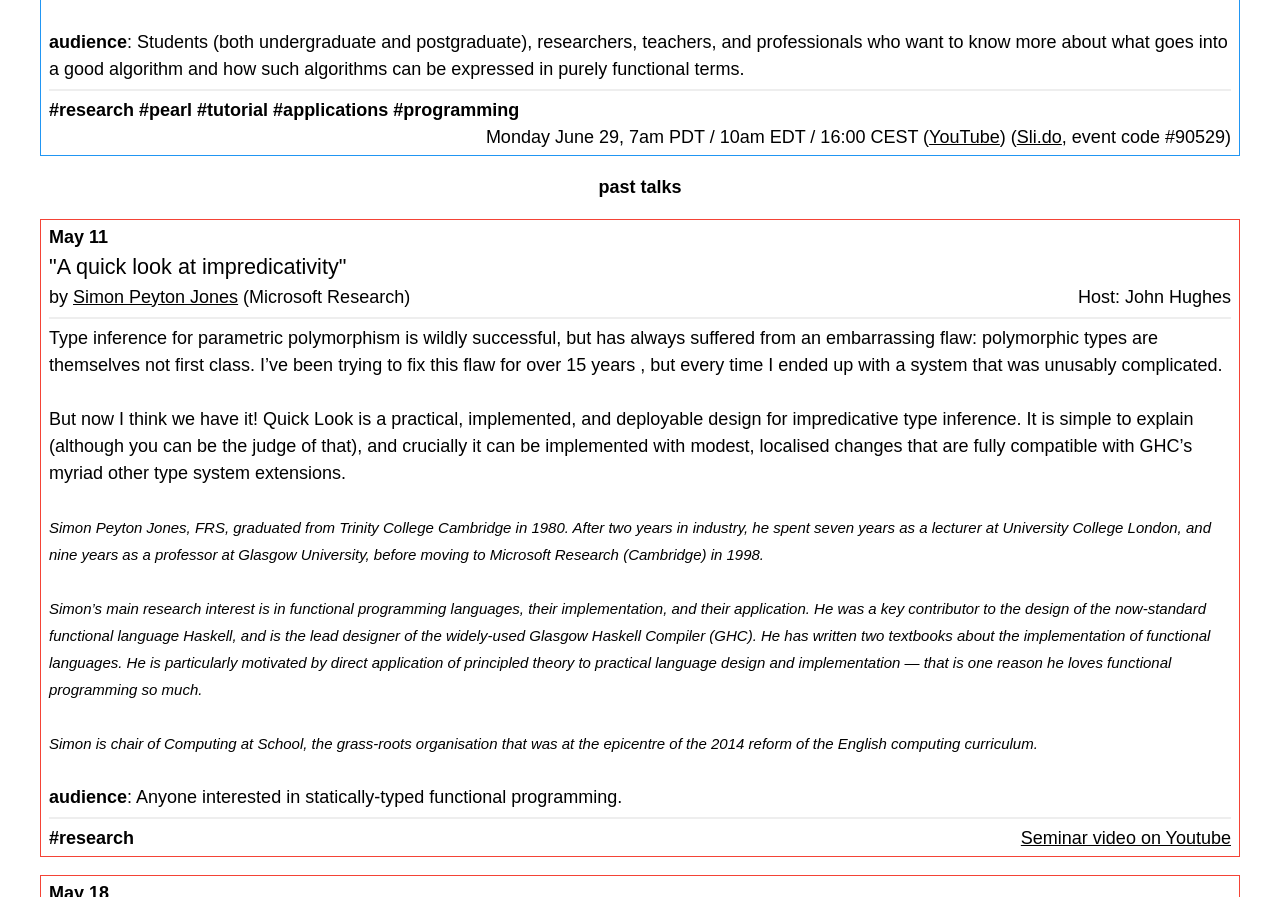
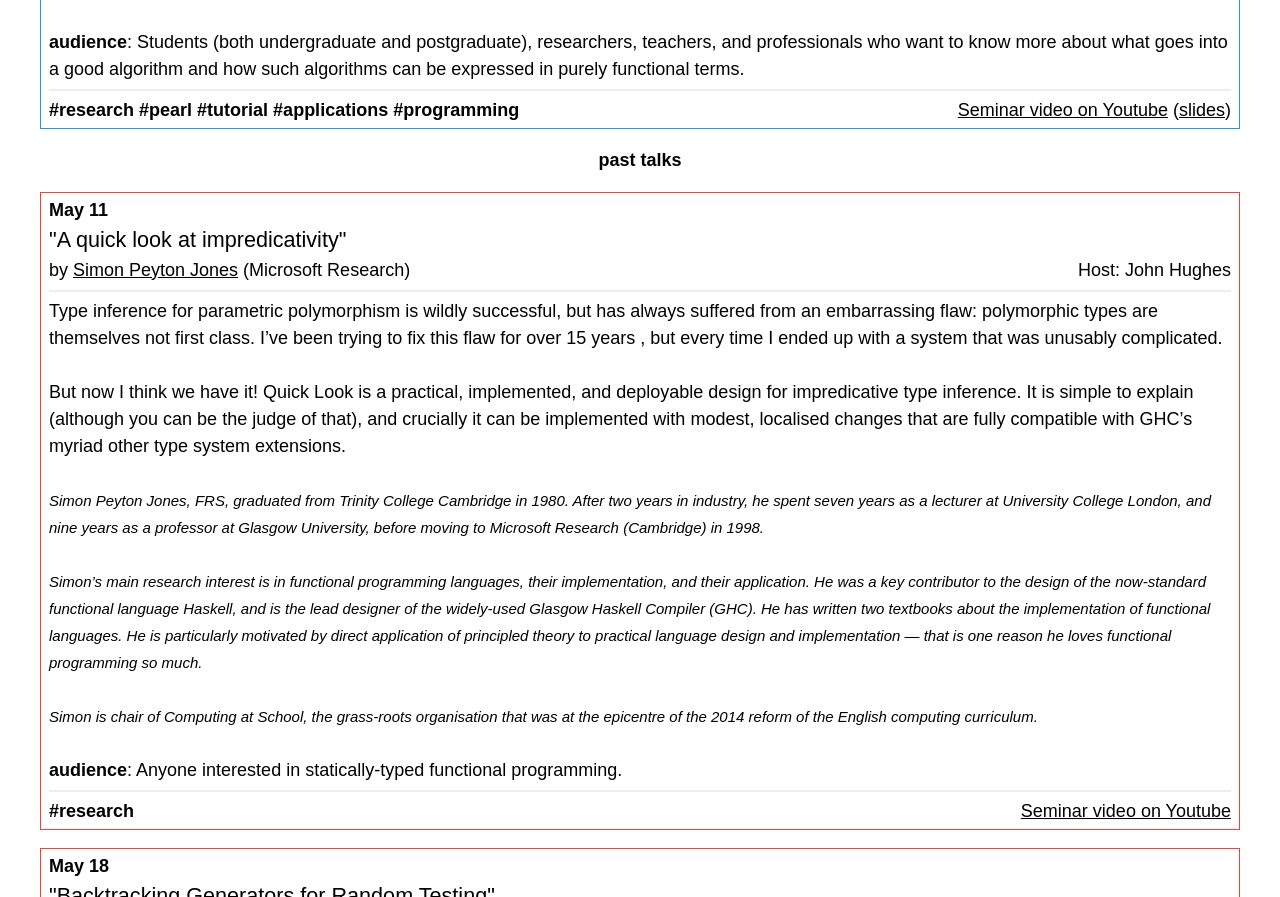
Before and after one commit to chalmersfp/chalmersfp.github.io, a plain HTML site: page index.html in a window 1280 px wide. Shown: the part 902-1799 px from the top of the page. Drawn offline with Linux system fonts and the light colour scheme.

Commit message:
Jeremy's slides

```diff
--- a/index.html
+++ b/index.html
@@ -312,7 +312,7 @@ University of Auckland, New Zealand.
 <br>
 <br><strong>audience</strong>: Students (both undergraduate and postgraduate), researchers, teachers, and professionals who want to know more about what goes into a good algorithm and how such algorithms can be expressed in purely functional terms.
 <hr>
-<strong>#research #pearl #tutorial #applications #programming</strong><span style='float:right'>Monday June 29, 7am PDT / 10am EDT / 16:00 CEST (<a href="https://youtu.be/JJv74IJUp4E" target="_blank">YouTube</a>) (<a href="https://app.sli.do/event/hndnbqou" target="_blank">Sli.do</a>, event code #90529)</span>
+<strong>#research #pearl #tutorial #applications #programming</strong><span style='float:right'><a href="https://youtu.be/JJv74IJUp4E" target="_blank">Seminar video on Youtube</a> (<a href="http://www.cs.ox.ac.uk/publications/books/adwh/chalmersfp-20200629.pdf" target="_blank">slides</a>)</span>
 </div>
 <p> </p>
 <p class='w3-center'><strong>past talks</strong></p>
```
Also changed, not shown: 1 other file.
